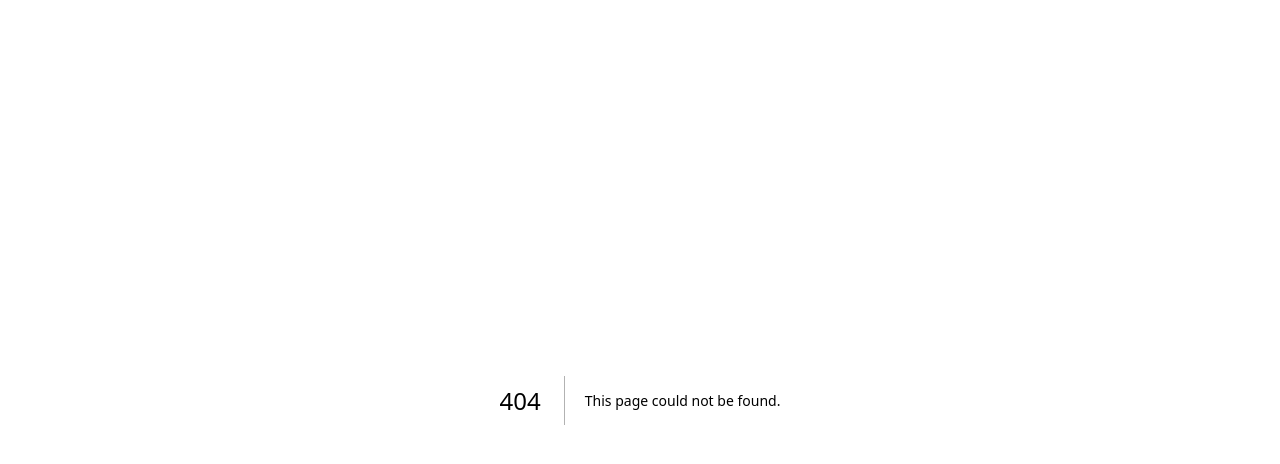
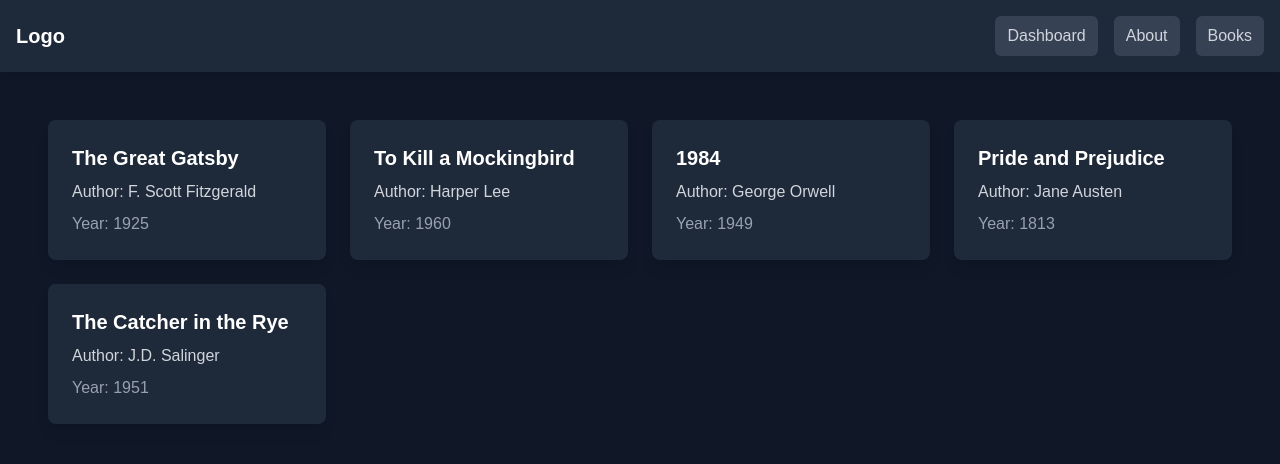
Before and after one commit to ruzfardev/nextjs, a Next.js app: page /books in a window 1280 px wide. Before the commit this address had no page. Shown: the top 464 px of the page. Built offline with nearby package versions, Linux system fonts and the light colour scheme.

Commit message:
Implement book management API and create Books page with layout

```diff
--- a/app/(dashboard)/layout.tsx
+++ b/app/(dashboard)/layout.tsx
@@ -1,10 +1,38 @@
 import React from "react";
-
+import Link from "next/link";
 const Layout = ({ children }: { children: React.ReactNode }) => {
   return (
-    <div>
-      <h1 className="text-2xl">Dashboard Navigation</h1>
-      {children}
+    <div className="min-h-screen bg-gray-900">
+      <nav className="bg-gray-800 p-4 sticky top-0">
+        <div className="flex items-center justify-between">
+          <div className="flex items-center">
+            <Link href="/" className="text-white font-bold text-xl">
+              Logo
+            </Link>
+          </div>
+          <div className="flex space-x-4">
+            <Link
+              href="/dashboard"
+              className="text-gray-300 hover:text-white px-3 py-2 rounded-md"
+            >
+              Dashboard
+            </Link>
+            <Link
+              href="/dashboard/users"
+              className="text-gray-300 hover:text-white px-3 py-2 rounded-md"
+            >
+              Users
+            </Link>
+            <Link
+              href="/dashboard/analytics"
+              className="text-gray-300 hover:text-white px-3 py-2 rounded-md"
+            >
+              Analytics
+            </Link>
+          </div>
+        </div>
+      </nav>
+      <div className="p-4">{children}</div>
     </div>
   );
 };
--- /dev/null
+++ b/app/(root)/books/page.tsx
@@ -0,0 +1,23 @@
+const Books = async () => {
+  const request = await fetch("http://localhost:3000/api/books");
+  const books = await request.json();
+
+  return (
+    <div className="min-h-screen bg-gray-900 p-8">
+      <div className="grid grid-cols-1 sm:grid-cols-2 md:grid-cols-3 lg:grid-cols-4 gap-6">
+        {books.map((book: any) => (
+          <div
+            key={book.id}
+            className="bg-gray-800 rounded-lg shadow-lg p-6 hover:bg-gray-700 transition duration-300"
+          >
+            <h2 className="text-xl font-bold text-white mb-2">{book.name}</h2>
+            <p className="text-gray-300 mb-2">Author: {book.author}</p>
+            <p className="text-gray-400">Year: {book.year}</p>
+          </div>
+        ))}
+      </div>
+    </div>
+  );
+};
+
+export default Books;
--- a/app/(root)/layout.tsx
+++ b/app/(root)/layout.tsx
@@ -1,9 +1,41 @@
+import Link from "next/link";
 import React from "react";
 
-const Layout = () => {
+const Layout = ({ children }: { children: React.ReactNode }) => {
   return (
-    <div>
-      <h1 className="text-2xl">Main Navbar</h1>
+    <div className="min-h-screen bg-gray-900">
+      <header className="sticky top-0 z-50 w-full bg-gray-800 shadow-md">
+        <nav className="bg-gray-800 p-4 sticky top-0">
+          <div className="flex items-center justify-between">
+            <div className="flex items-center">
+              <Link href="/" className="text-white font-bold text-xl">
+                Logo
+              </Link>
+            </div>
+            <div className="flex space-x-4">
+              <Link
+                href="/dashboard"
+                className="text-gray-300 hover:text-white px-3 py-2 rounded-md bg-gray-700 hover:bg-gray-600"
+              >
+                Dashboard
+              </Link>
+              <Link
+                href="/about"
+                className="text-gray-300 hover:text-white px-3 py-2 rounded-md bg-gray-700 hover:bg-gray-600"
+              >
+                About
+              </Link>
+              <Link
+                href="/books"
+                className="text-gray-300 hover:text-white px-3 py-2 rounded-md bg-gray-700 hover:bg-gray-600"
+              >
+                Books
+              </Link>
+            </div>
+          </div>
+        </nav>
+      </header>{" "}
+      <main className="p-4">{children}</main>
     </div>
   );
 };
--- /dev/null
+++ b/app/api/books/[id]/route.ts
@@ -0,0 +1,22 @@
+import books from "../../db";
+
+export async function PUT(
+  request: Request,
+  { params }: { params: { id: string } }
+) {
+  const id = +params.id;
+  const book = await request.json();
+  const index = books.findIndex((book) => book.id === id);
+  books[index] = { ...book, id };
+  return Response.json(books[index]);
+}
+
+export async function DELETE(
+  request: Request,
+  { params }: { params: { id: string } }
+) {
+  const id = +params.id;
+  const index = books.findIndex((book) => book.id === id);
+  books.splice(index, 1);
+  return Response.json(books);
+}
--- /dev/null
+++ b/app/api/books/route.ts
@@ -0,0 +1,17 @@
+import books from "../db";
+
+export async function GET() {
+  return Response.json(books);
+}
+
+export async function POST(request: Request) {
+  const { name, author, year } = await request.json();
+  const newBook = {
+    id: books.length + 1,
+    name,
+    author,
+    year,
+  };
+  books.push(newBook);
+  return Response.json(newBook);
+}
--- /dev/null
+++ b/app/api/db.ts
@@ -0,0 +1,18 @@
+const books = [
+  {
+    id: 1,
+    name: "The Great Gatsby",
+    author: "F. Scott Fitzgerald",
+    year: 1925,
+  },
+  { id: 2, name: "To Kill a Mockingbird", author: "Harper Lee", year: 1960 },
+  { id: 3, name: "1984", author: "George Orwell", year: 1949 },
+  { id: 4, name: "Pride and Prejudice", author: "Jane Austen", year: 1813 },
+  {
+    id: 5,
+    name: "The Catcher in the Rye",
+    author: "J.D. Salinger",
+    year: 1951,
+  },
+];
+export default books;
```
